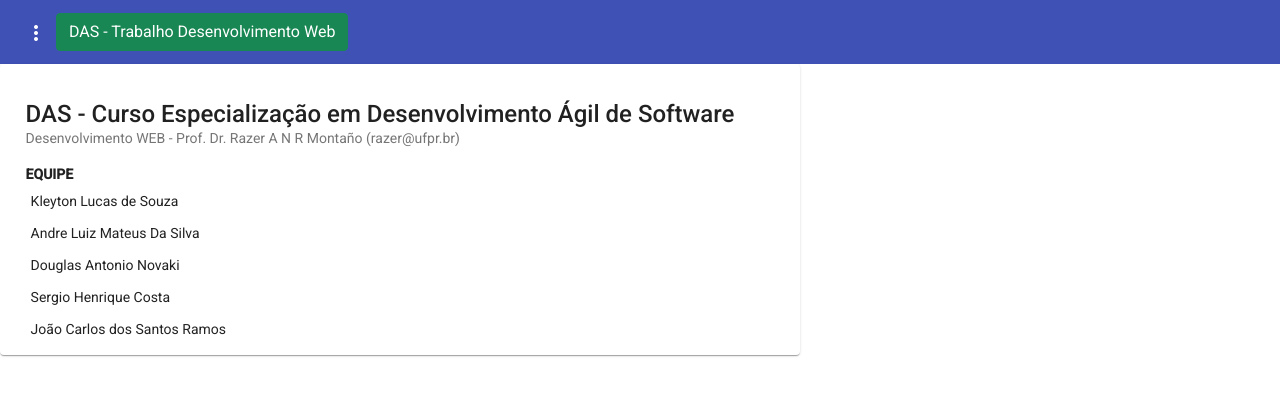
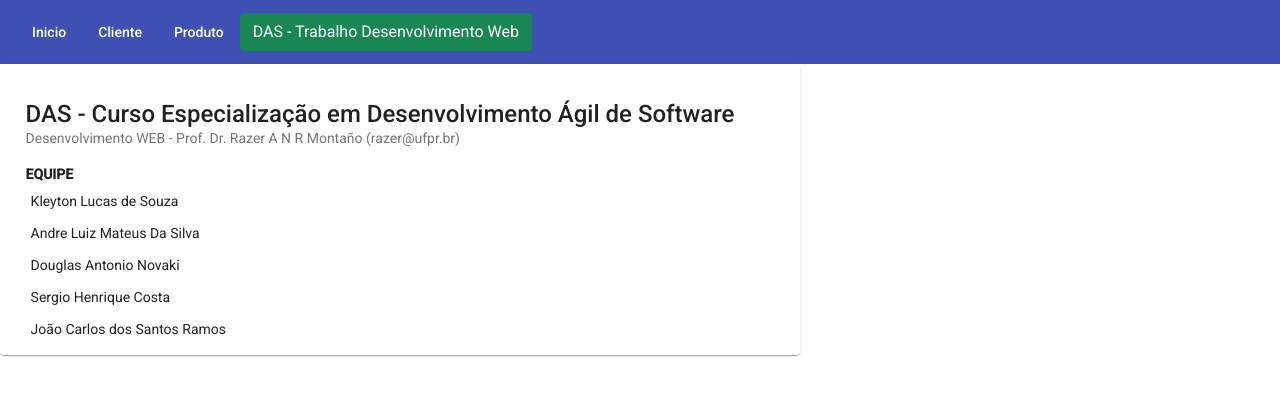
Before and after one commit to kleytonsouza/Trabalho_final_Razer_Alex, an Angular app in the folder FrontAngular/: page / in a window 1280 px wide. Shown: the top 396 px of the page. Built offline with nearby package versions, Linux system fonts and the light colour scheme; no server answers.

Commit message:
Update app.component.html

```diff
--- a/FrontAngular/src/app/app.component.html
+++ b/FrontAngular/src/app/app.component.html
@@ -1,21 +1,8 @@
 <mat-toolbar color="primary">
-  <button mat-icon-button [matMenuTriggerFor]="menu" aria-label="Example icon-button with a menu">
-    <mat-icon>more_vert</mat-icon>
-  </button>
-  <mat-menu #menu="matMenu">
-    <button mat-menu-item routerLink="">
-      <mat-icon>home</mat-icon>
-      <span>Home</span>
-    </button>
-    <button mat-menu-item routerLink="clientes/listar">
-      <mat-icon>person</mat-icon>
-      <span>Clientes</span>
-    </button>
-    <button mat-menu-item routerLink="produtos/listar">
-      <mat-icon>inventory_2</mat-icon>
-      <span>Produtos</span>
-    </button>
-  </mat-menu>
+  <button mat-button routerLink="">Inicio</button>
+  <button mat-button routerLink="clientes/listar">Cliente</button>
+  <button mat-button routerLink="produtos/listar">Produto</button>
   <span><button type="button" class="btn btn-success" routerLink="">DAS - Trabalho Desenvolvimento Web </button></span>
 </mat-toolbar>
+
 <router-outlet></router-outlet>
```
